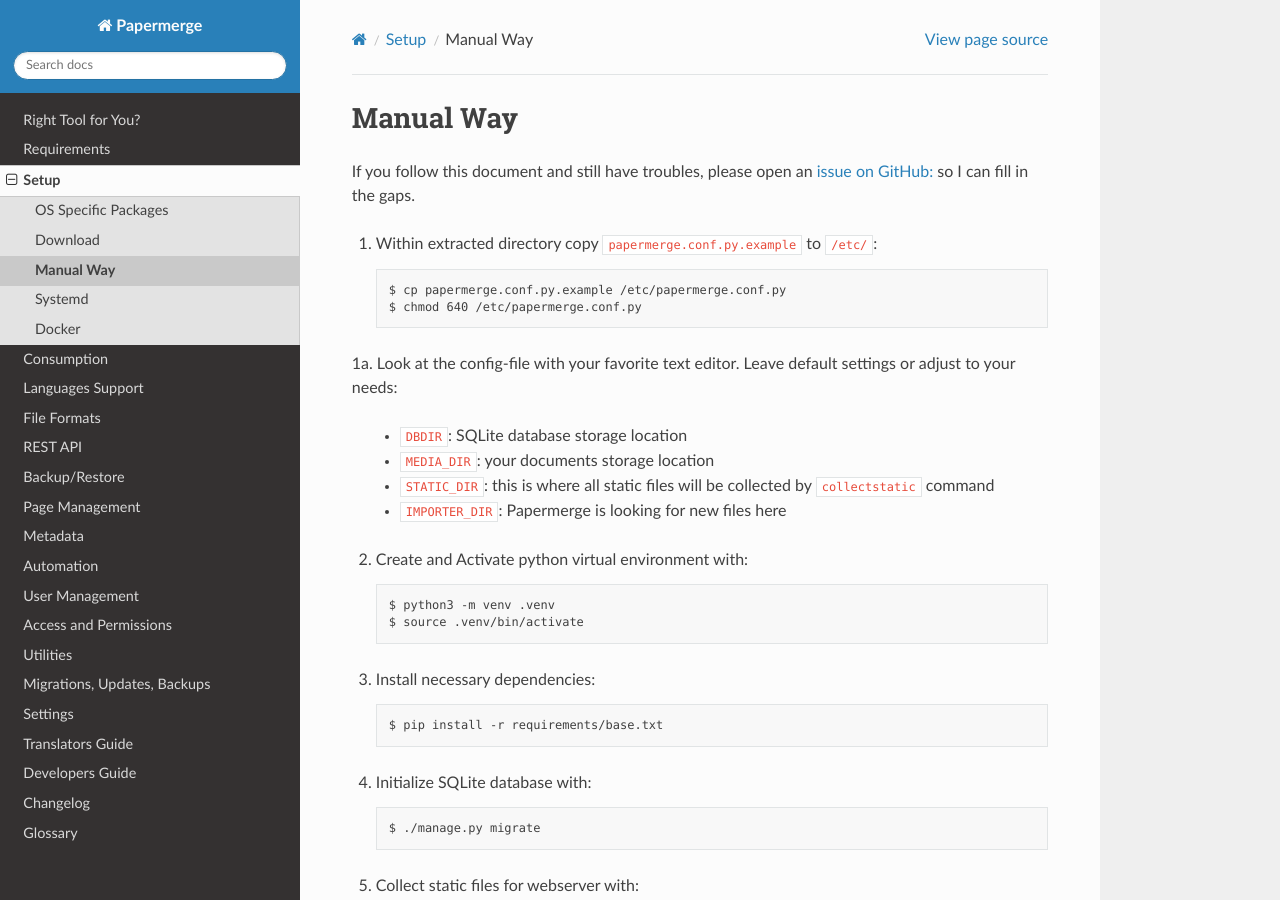
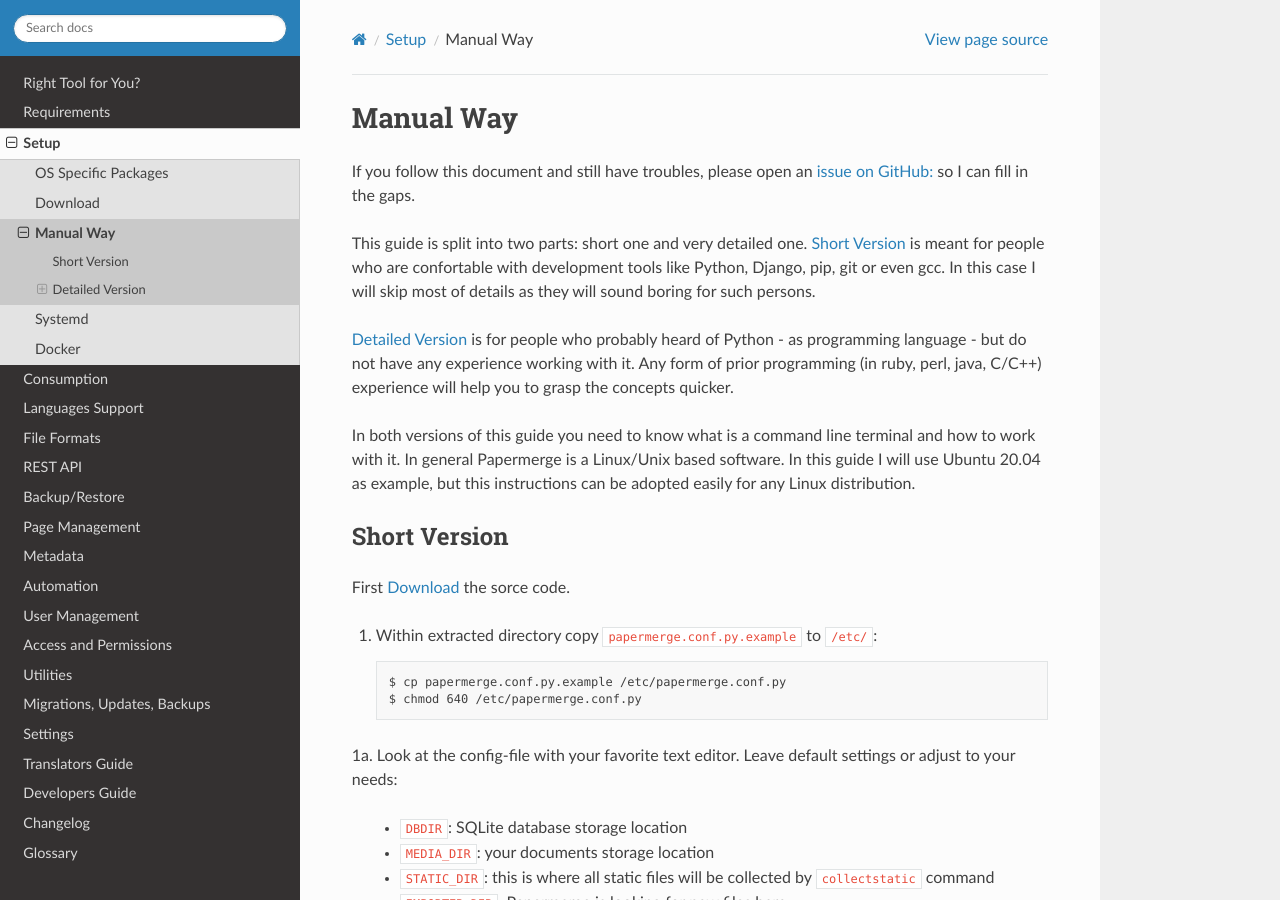
Before and after one commit to ciur/papermerge, a Sphinx documentation site: the page built from docs/source/setup/manual_way.rst, in a window 1280 px wide and 900 px high. Built offline with Sphinx 7.4.7 and the Read the Docs theme 2.0.0, drawn with Linux system fonts in a browser that asks for light colours; some of the changed text lies outside the part shown.

Commit message:
update documentation - manual way - short and detailed versions

```diff
--- a/docs/source/setup/manual_way.rst
+++ b/docs/source/setup/manual_way.rst
@@ -4,6 +4,29 @@
 If you follow this document and still have troubles, please open an
 `issue on GitHub: <https://github.com/ciur/papermerge/issues>`_ so I can fill in
 the gaps.
+
+This guide is split into two parts: short one and very detailed one.
+:ref:`manual_way_short_version` is meant for people who are confortable with development tools
+like Python, Django, pip, git or even gcc. In this case I will skip most of details
+as they will sound boring for such persons.
+
+:ref:`manual_way_detailed_version` is for people who probably heard of Python - as programming
+language - but do not have any experience working with it. Any form of prior
+programming (in ruby, perl, java, C/C++) experience will help you to grasp the
+concepts quicker.
+
+In both versions of this guide you need to know what is a command line
+terminal and how to work with it. In general Papermerge is a Linux/Unix based
+software. In this guide I will use Ubuntu 20.04 as example, but this
+instructions can be adopted easily for any Linux distribution.
+
+.. _manual_way_short_version:
+
+Short Version
+~~~~~~~~~~~~~~~
+
+First :ref:`download` the sorce code.
+
 
 1. Within extracted directory copy ``papermerge.conf.py.example`` to ``/etc/``::
 
@@ -63,3 +86,39 @@
 .. figure:: ../img/select_text.png
 
    Now you should be able to select text
+
+.. _manual_way_detailed_version:
+
+Detailed Version
+~~~~~~~~~~~~~~~~~~
+
+
+Step 1 - Python and Friends
+#############################
+
+Papermerge is written in Python. First thing you need to make sure python interpreter is installed.
+Ubuntu 20.04 comes with python interpreter already installed.
+However, the command to invoke python interpreter is ``python3``::
+
+    $ python3 --version
+    Python 3.8.2
+
+
+.. note::
+
+    Python community now transitions from python2 (which is not maintained
+    anymore) to python3. This is why in many Linux distributions you can
+    access python interpreter either with ``python`` command or with
+    ``python3`` command.
+
+.. important::
+        Make sure your python is at least version 3.7
+
+
+Although Papermerge is written in python, it uses some *special*
+python modules which are compiled from C sources and used in binary form. This
+means that you need `gcc compiler <https://gcc.gnu.org/>`_ installed as well.
+
+In Ubuntu 20.04, ``gcc`` is available via ``built-essential`` package::
+
+    sudo apt install build-essential
```
